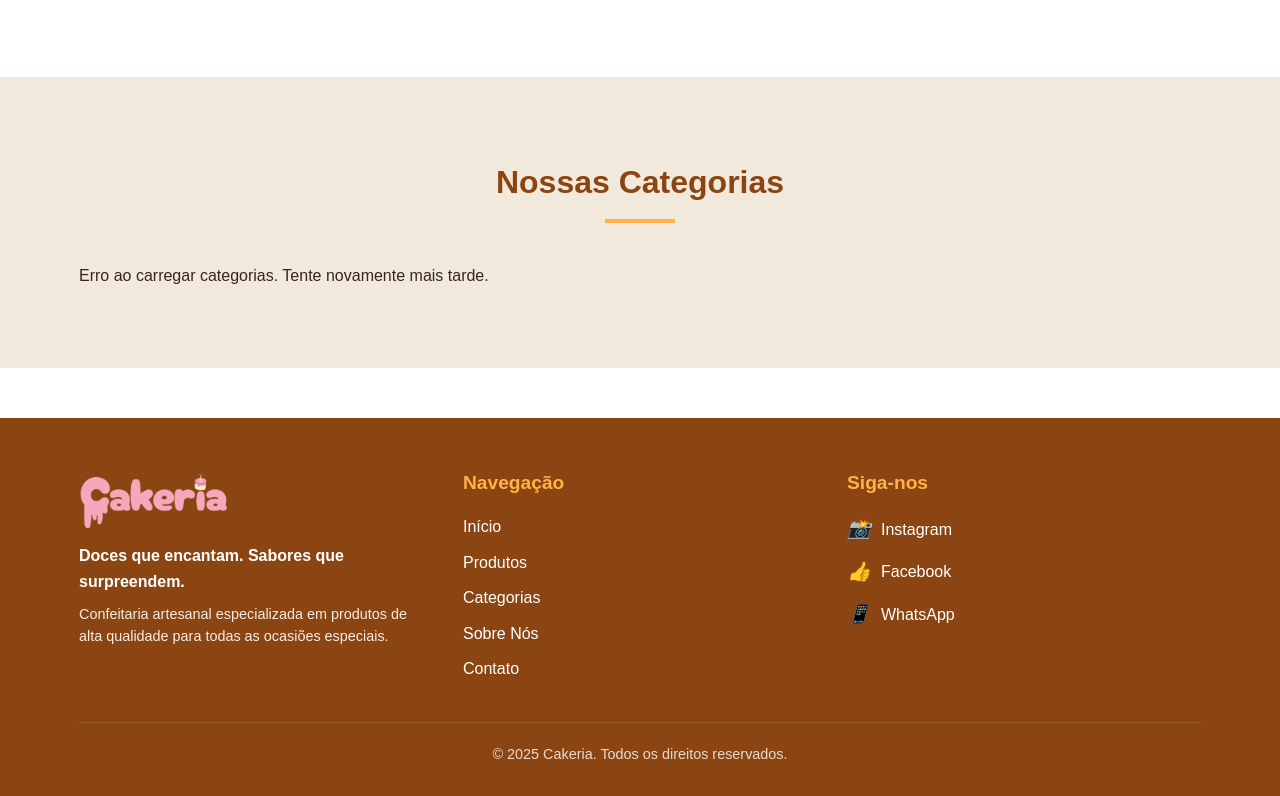
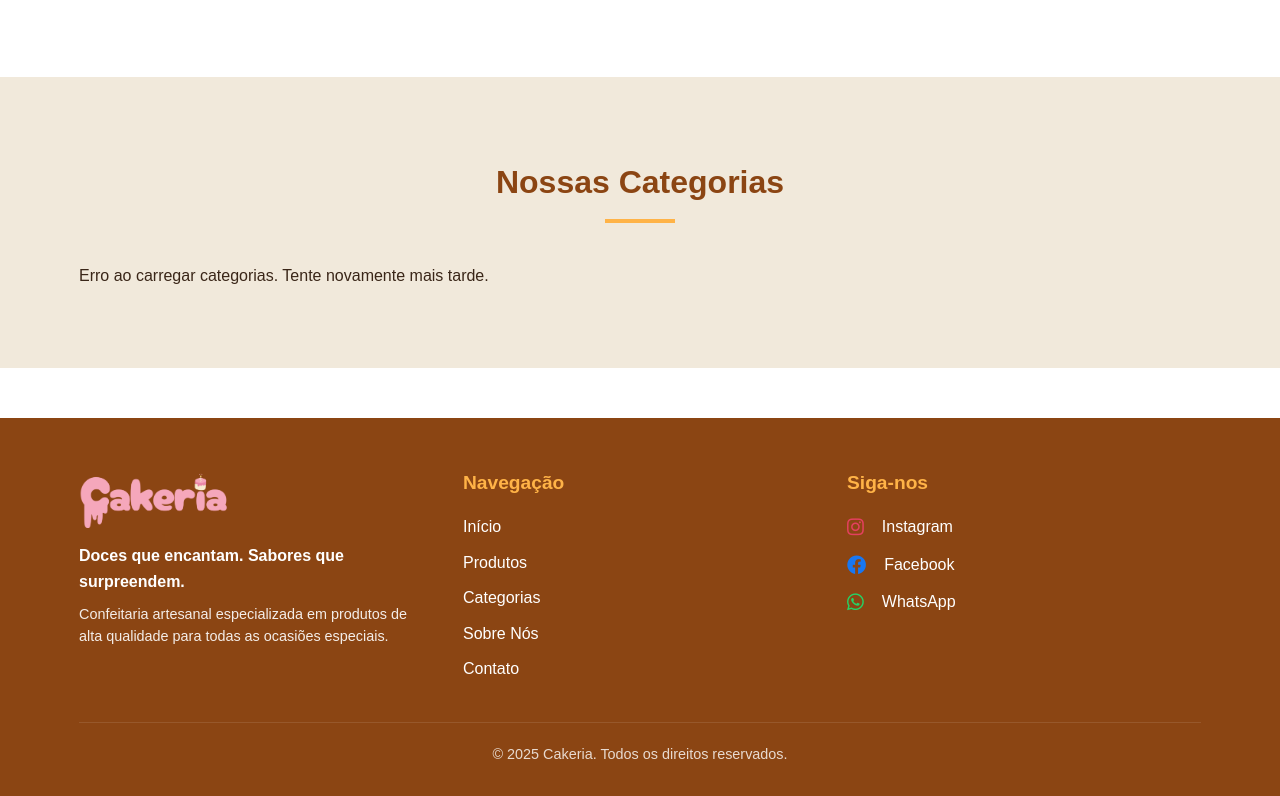
Before and after one commit to LucasStop/exp_criativa, a website: page frontend/public/index.html in a window 1280 px wide. Shown: the part 865-1661 px from the top of the page. Drawn offline with Linux system fonts and the light colour scheme; no server answers.

Commit message:
icones
href, target e icones do instagram, face e whatsapp

```diff
--- a/frontend/public/components/Footer.html
+++ b/frontend/public/components/Footer.html
@@ -24,16 +24,16 @@
       <div class="footer-column footer-social">
         <h3>Siga-nos</h3>
         <div class="social-links">
-          <a href="#" class="social-link" title="Instagram">
-            <i class="social-icon">📸</i>
+          <a href="https://instagram.com" target= "_blank" class="social-link" title="Instagram">
+            <i class="social-icon fab fa-instagram"></i>
             <span>Instagram</span>
           </a>
-          <a href="#" class="social-link" title="Facebook">
-            <i class="social-icon">👍</i>
+          <a href="https://facebook.com" target="_blank" class="social-link" title="Facebook">
+            <i class="social-icon fab  fa-facebook"></i>
             <span>Facebook</span>
           </a>
-          <a href="#" class="social-link" title="WhatsApp">
-            <i class="social-icon">📱</i>
+          <a href="https://wa.me/5541996813844" target= "_blank" class="social-link" title="WhatsApp">
+            <i class="social-icon fab fa-whatsapp"></i>
             <span>WhatsApp</span>
           </a>
         </div>
--- a/frontend/public/css/styles.css
+++ b/frontend/public/css/styles.css
@@ -331,6 +331,67 @@ nav ul li a.active::after {
   line-height: 1.8;
 }
 
+/* Estilos para o container das redes sociais */
+.social-links {
+  display: flex;
+  gap: 10px; /* Espaçamento entre os links */
+}
+
+/* Estilos gerais para os links */
+.social-link {
+  display: flex;
+  align-items: center;
+  text-decoration: none;
+  color: inherit; /* Mantém a cor do texto como está */
+  transition: transform 0.3s ease, color 0.3s ease; /* Transição para o efeito de hover */
+}
+
+/* Estilos para os ícones */
+.social-icon {
+  font-size: 24px; /* Tamanho dos ícones */
+  margin-right: 8px; /* Espaçamento entre o ícone e o texto */
+  transition: color 0.3s ease;
+}
+
+/* Efeito de hover para o link */
+.social-link:hover {
+  transform: scale(1.1); /* Aumenta o tamanho do link ao passar o mouse */
+}
+
+/* Efeito de hover para a cor do ícone */
+.social-link:hover .social-icon {
+  color: #ff4081; /* Altere para a cor desejada */
+}
+
+/* Estilos para ícones específicos */
+
+/* Instagram */
+.social-link[title="Instagram"] .social-icon {
+  color: #E4405F; /* Cor do ícone do Instagram */
+}
+
+/* Facebook */
+.social-link[title="Facebook"] .social-icon {
+  color: #1877F2; /* Cor do ícone do Facebook */
+}
+
+/* WhatsApp */
+.social-link[title="WhatsApp"] .social-icon {
+  color: #25D366; /* Cor do ícone do WhatsApp */
+}
+/* Efeito de hover para cada ícone */
+.social-link[title="Instagram"]:hover .social-icon {
+  color: #c13584; /* Cor do Instagram ao passar o mouse */
+}
+
+.social-link[title="Facebook"]:hover .social-icon {
+  color: #3b5998; /* Cor do Facebook ao passar o mouse */
+}
+
+.social-link[title="WhatsApp"]:hover .social-icon {
+  color: #128C7E; /* Cor do WhatsApp ao passar o mouse */
+}
+
 /* Responsive */
 @media (max-width: 768px) {
   .product-details {
@@ -348,4 +409,5 @@ nav ul li a.active::after {
   nav ul {
     margin-top: 15px;
   }
+
 }
--- a/frontend/public/index.html
+++ b/frontend/public/index.html
@@ -13,9 +13,10 @@
       type="image/png"
       href="/assets/favicon-32x32.png"
     />
+    <link href="https://cdnjs.cloudflare.com/ajax/libs/font-awesome/5.15.4/css/all.min.css" rel="stylesheet">
 
     <!-- CSS -->
-    <link rel="stylesheet" href="/css/styles.css" />
+    <link rel="stylesheet" href="./css/styles.css" />
     <link rel="stylesheet" href="/components/components.css" />
   </head>
   <body>
```
